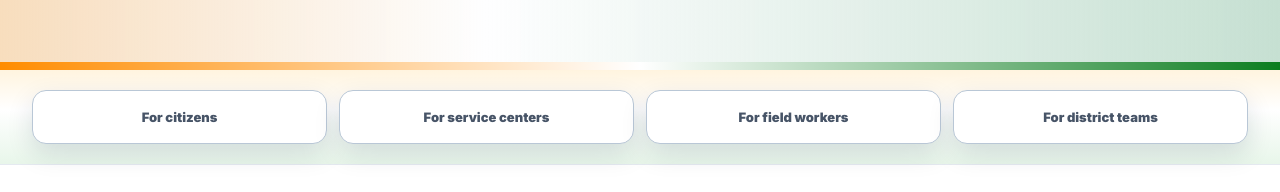
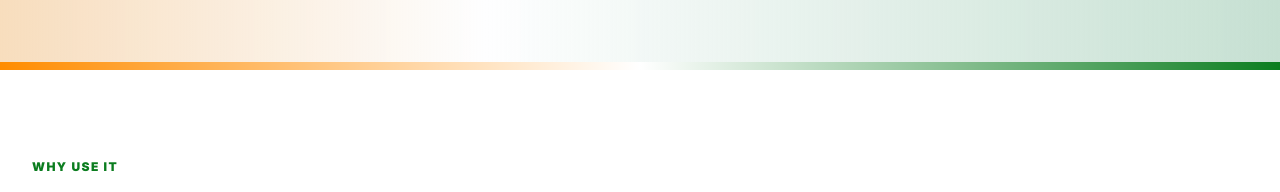
Before and after one commit to varuntutejaa/SatyaSetu, a Next.js app in the folder frontend/: page / in a window 1280 px wide. Shown: the part 519-711 px from the top of the page. Built offline with nearby package versions, Linux system fonts and the light colour scheme; no server answers.

Commit message:
Remove the 'For citizens/service centers/field workers/district teams' card row from landing page

```diff
--- a/frontend/app/page.tsx
+++ b/frontend/app/page.tsx
@@ -132,14 +132,6 @@ export default function Home() {
           ) : null}
           </div>
           <audio ref={audioRef} className="hidden" aria-hidden="true" />
-        </div>
-      </section>
-
-      <section className="brand-strip">
-        <div className="mx-auto grid max-w-7xl gap-3 px-4 py-5 sm:px-6 md:grid-cols-4 lg:px-8">
-          {["For citizens", "For service centers", "For field workers", "For district teams"].map((item) => (
-            <div className="brand-chip" key={item}>{item}</div>
-          ))}
         </div>
       </section>
 
```
